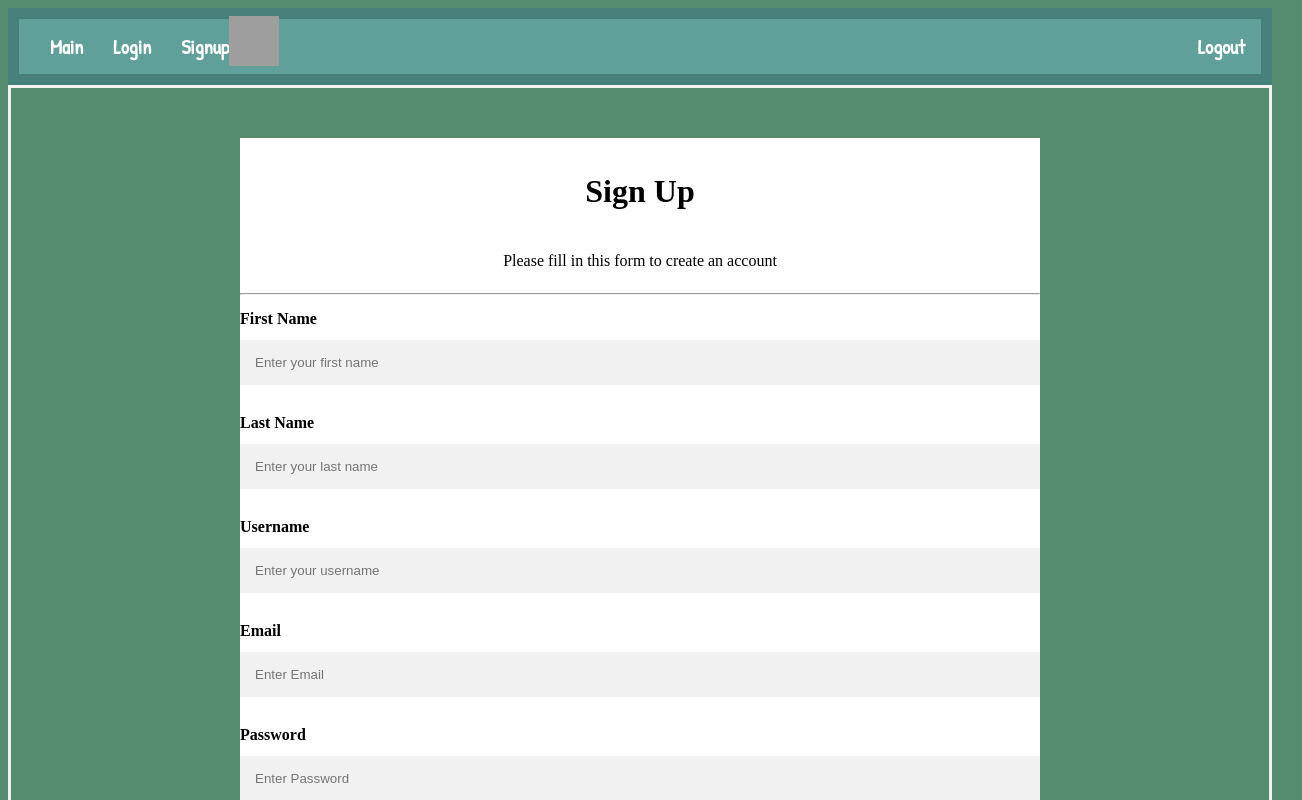
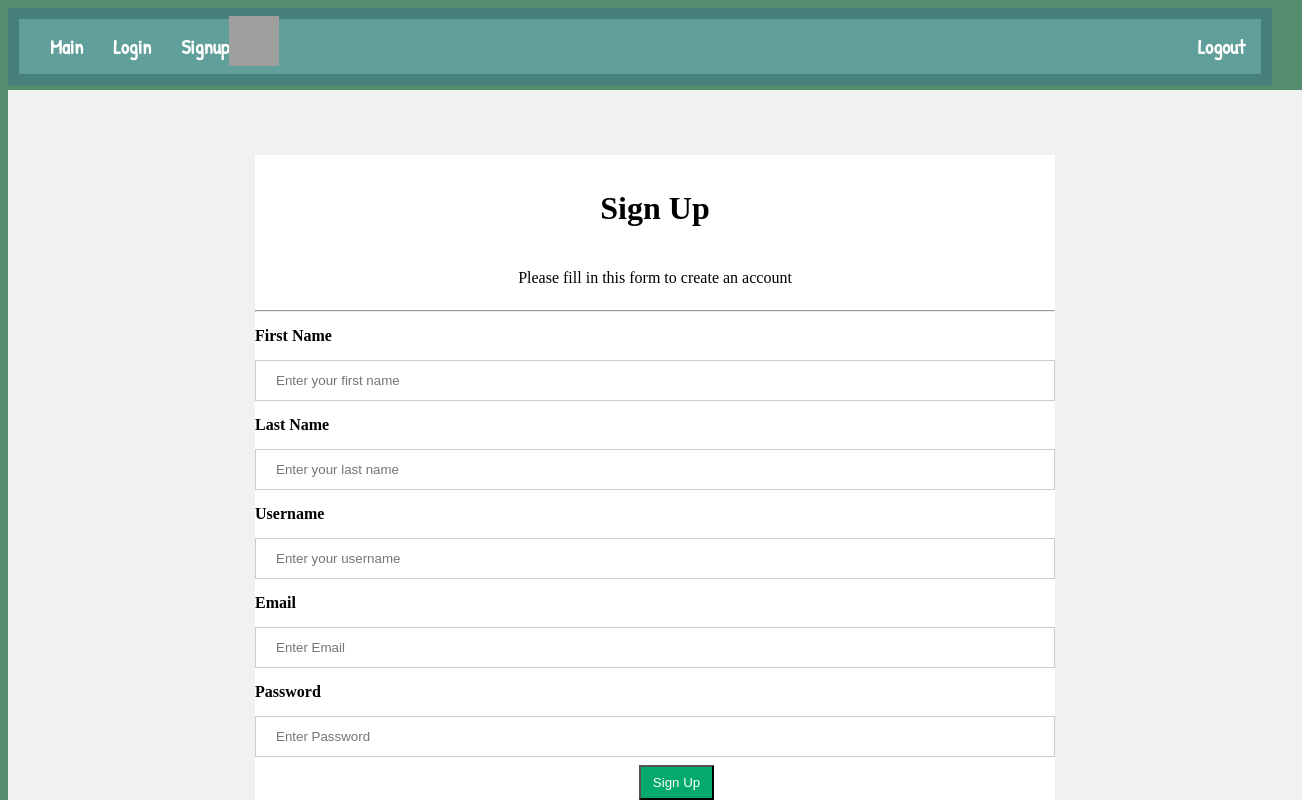
Before and after one commit to Kaeriv93/ghibi-front-end, a React (Create React App) app: page /signup in a window 1280 px wide. Shown: the top 800 px of the page, 1302 px wide, since content can reach past the window. Built offline with nearby package versions, Linux system fonts and the light colour scheme; no server answers; grey boxes are pictures that could not be loaded.

Commit message:
Changed backend

```diff
--- a/src/Login/login.jsx
+++ b/src/Login/login.jsx
@@ -37,7 +37,7 @@ const Login = ()=>{
                     if(email) generateError(email)
                     else if(password) generateError(password)
                 }else{
-                    navigate(`/userpage/1`)
+                    navigate(`/success`)
                 }
             }
 
--- a/src/Signup/signup.jsx
+++ b/src/Signup/signup.jsx
@@ -62,7 +62,7 @@ const Signup = (props) =>{
     return(
         <>
             <div className="signup">
-                <form onSubmit={handleSubmit} autoComplete="off">
+                <form id="signing" onSubmit={handleSubmit} autoComplete="off">
                     <div className="grid-container">
                         <div className="sign-container">
                             <div className="sign">
@@ -71,19 +71,19 @@ const Signup = (props) =>{
                             </div>
                             <hr/>
                             <label for="firstName"><b>First Name</b></label>
-                            <input id="signing" type="text" value={newForm.firstName} placeholder="Enter your first name" name="firstName" required onChange={handleChange} />
+                            <input  type="text" value={newForm.firstName} placeholder="Enter your first name" name="firstName" required onChange={handleChange} />
                             <br/>
                             <label for ="lastName"><b>Last Name</b></label>
-                            <input id="signing" type="text" value={newForm.lastName} placeholder="Enter your last name" name="lastName" required onChange={handleChange}/>
+                            <input type="text" value={newForm.lastName} placeholder="Enter your last name" name="lastName" required onChange={handleChange}/>
                             <br/>
                             <label for ="username"><b>Username</b></label>
-                            <input id="signing" type="text" value={newForm.username} placeholder="Enter your username" name="username" required onChange={handleChange}/>
+                            <input  type="text" value={newForm.username} placeholder="Enter your username" name="username" required onChange={handleChange}/>
                             <br/>
                             <label for="email"><b>Email</b></label>
-                            <input id="signing" type="text" value={newForm.email} placeholder="Enter Email" name="email" required onChange={handleChange}/>
+                            <input  type="text" value={newForm.email} placeholder="Enter Email" name="email" required onChange={handleChange}/>
                             <br/>
                             <label for ="password"><b>Password</b></label>
-                            <input id="signing" type="password" value={newForm.password} placeholder="Enter Password" name="password" required onChange={handleChange}/>
+                            <input  type="password" value={newForm.password} placeholder="Enter Password" name="password" required onChange={handleChange}/>
                             <input type="submit" value="Sign Up"/>
 
 
--- a/src/Signup/success.jsx
+++ b/src/Signup/success.jsx
@@ -12,7 +12,7 @@ const Success = () =>{
             if(!cookie.jwt){
                 navigate('/login')
             }else{
-                const{data} = await axios.post('https://backend-studioghibli-app.herokuapp.com/',
+                const{data} = await axios.post('https://backend-studioghibli-app.herokuapp.com',
                 {},
                 {withCredentials:true})
                 if(!data.status){
```
